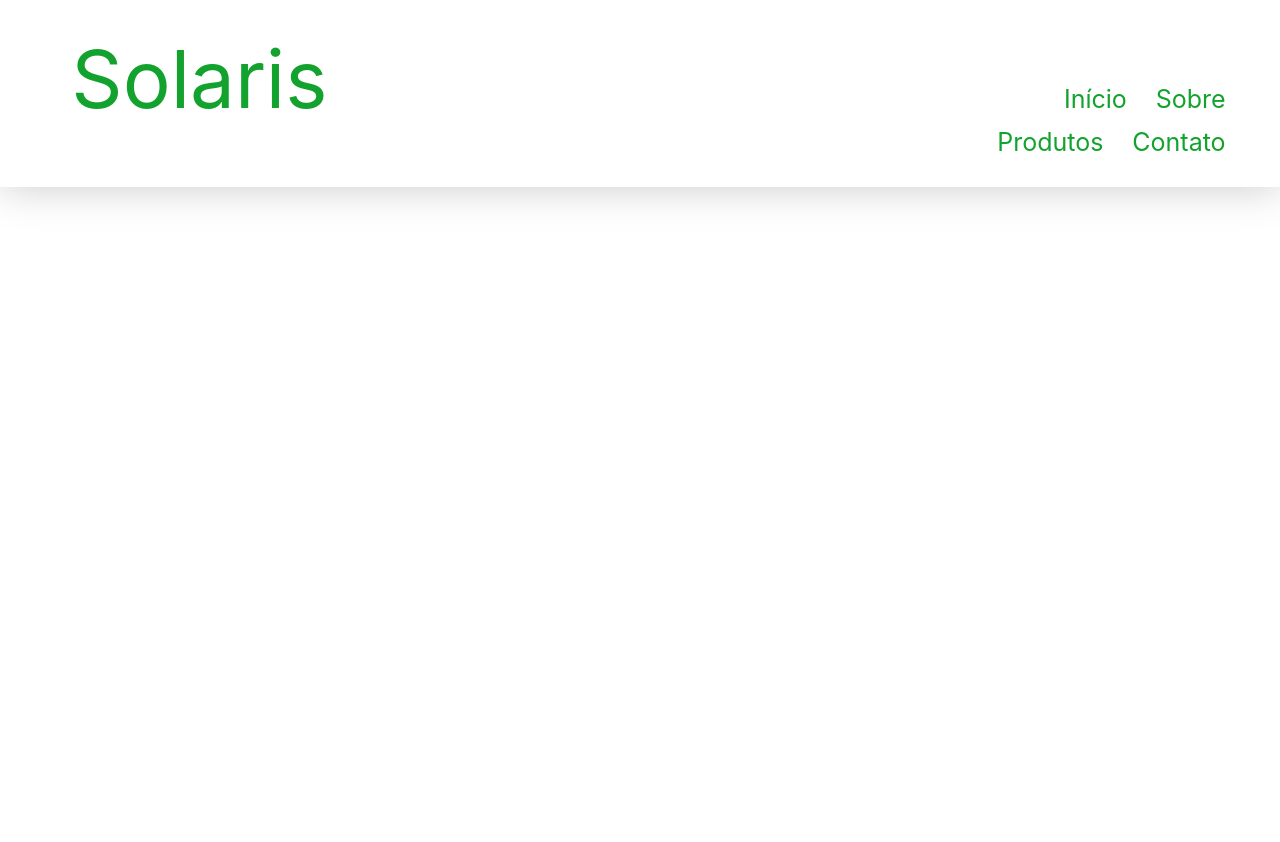
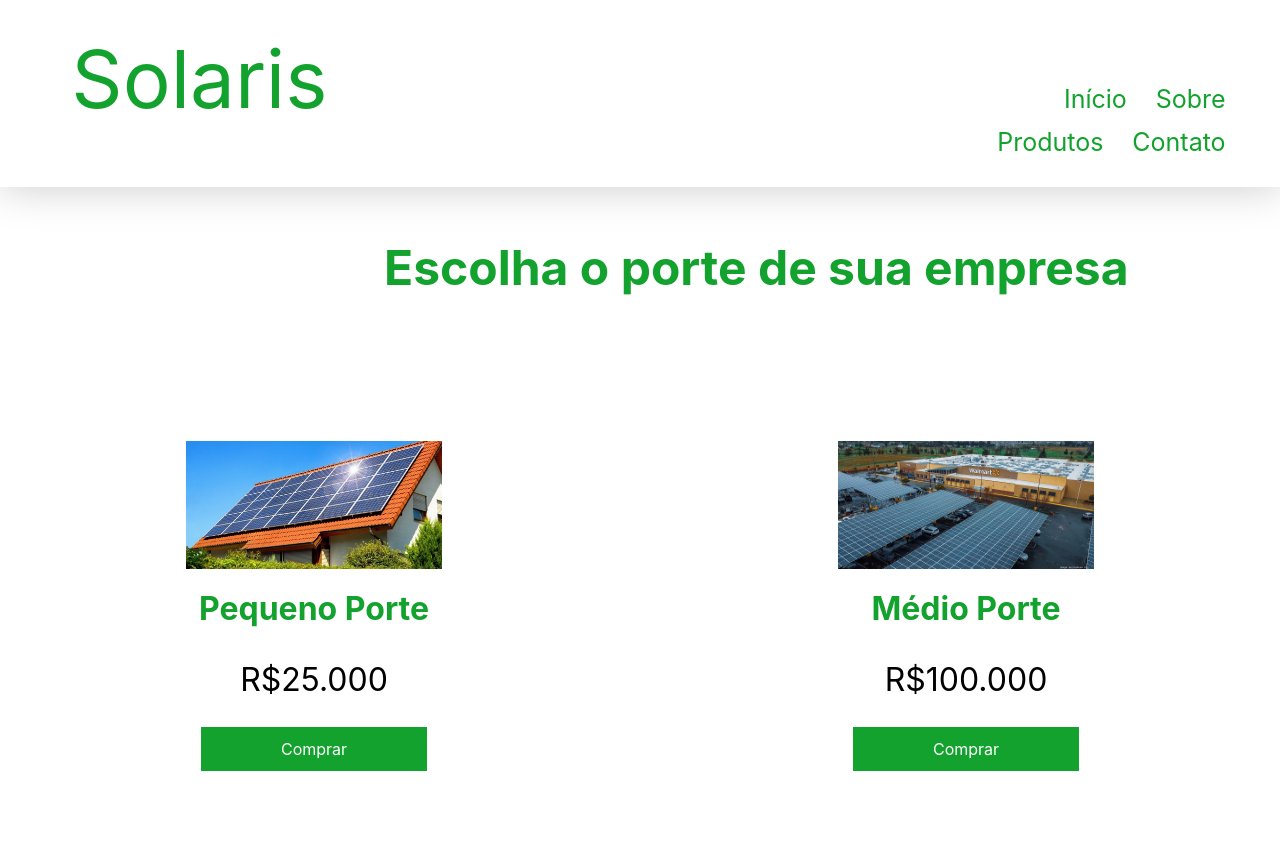
Before and after one commit to fernandovmc/Solaris, a plain HTML site: page products.html in a window 1280 px wide. Shown: the top 842 px of the page. Before the commit the page ends 800 px from the top, so only its background shows below. Drawn offline with Linux system fonts and the light colour scheme.

Commit message:
Add files via upload

```diff
--- a/CSS/products.css
+++ b/CSS/products.css
@@ -35,3 +35,59 @@ body{
     opacity: 40%;
     transition: 300ms;
 }
+
+.btn{
+    font-size: 1rem;
+    background-color: #12a22d;
+    color: #ffffff;
+    padding: 12px 80px;
+    text-decoration: none;
+    cursor: pointer;
+}
+
+.btn:hover{
+    opacity: 40%;
+    transition: 500ms;
+}
+
+.heading {
+    color: #12a22d;
+    font-size: 3rem;
+    margin-top: 4%;
+    margin-left: 30%;
+}
+
+.meio .box-container{
+    margin-top: 5%;
+    display: grid;
+    grid-template-columns: repeat(auto-fit, minmax(30rem, 1fr));
+    gap: 1.5rem;
+}
+
+.meio .box-container .box{
+    padding: 5rem;
+    text-align: center;
+        border: var(--border);
+}
+
+.meio .box-container .box img{
+    height: 8rem;
+}
+
+.meio .box-container .box h3{
+    color: #12a22d;
+    font-size: 2rem;
+    padding: 1rem 0;
+}
+
+.meio .box-container .box .price{
+    color: black;
+    font-size: 2rem;
+    padding: 1rem 0;
+    margin-bottom: 5%;
+}
+
+.meio .box-container .box:hover{
+    background-color: rgba(0,0,0,0.1);
+    transition: 500ms;
+}
--- a/products.html
+++ b/products.html
@@ -20,7 +20,36 @@
         </div>
     </header>
     <main>
+        <section class="meio" id="meio">
 
+            <h1 class="heading">Escolha o porte de sua empresa</h1>
+
+            <div class="box-container">
+
+                <div class="box">
+                    <img src="assets/produto1.jpg" alt="" width="256px">
+                    <h3>Pequeno Porte</h3>
+                    <div class="price">R$25.000</div>
+                    <a href="#" class="btn">Comprar</a>
+                </div>
+
+                <div class="box">
+                    <img src="assets/produto2.jpg" alt="" width="256px">
+                    <h3>Médio Porte</h3>
+                    <div class="price">R$100.000</div>
+                    <a href="#" class="btn">Comprar</a>
+                </div>
+
+                <div class="box">
+                    <img src="assets/produto3.jpg" alt="" width="256px">
+                    <h3>Grande Porte</h3>
+                    <div class="price">R$500.000</div>
+                    <a href="#" class="btn">Comprar</a>
+                </div>
+
+            </div>
+
+        </section>
     </main>
 
     <footer>
```
Also changed, not shown: assets/produto1.jpg (added), assets/produto2.jpg (added), assets/produto3.jpg (added).
